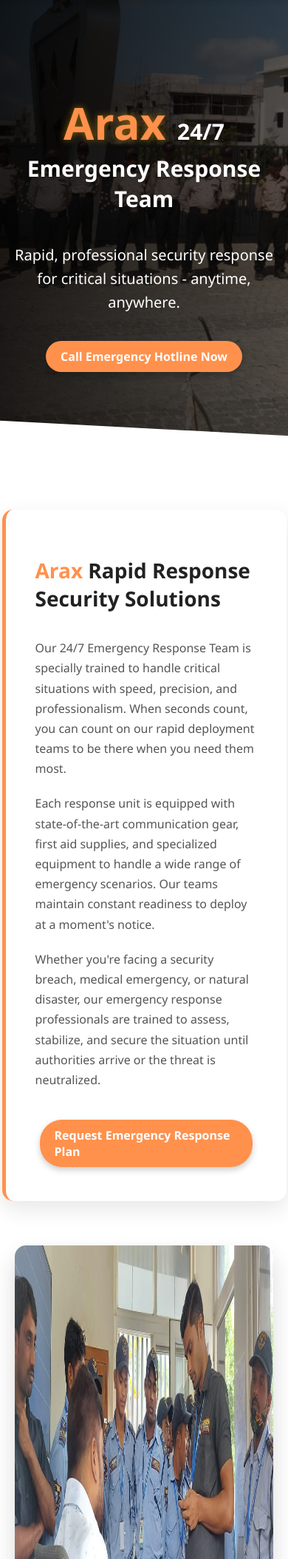
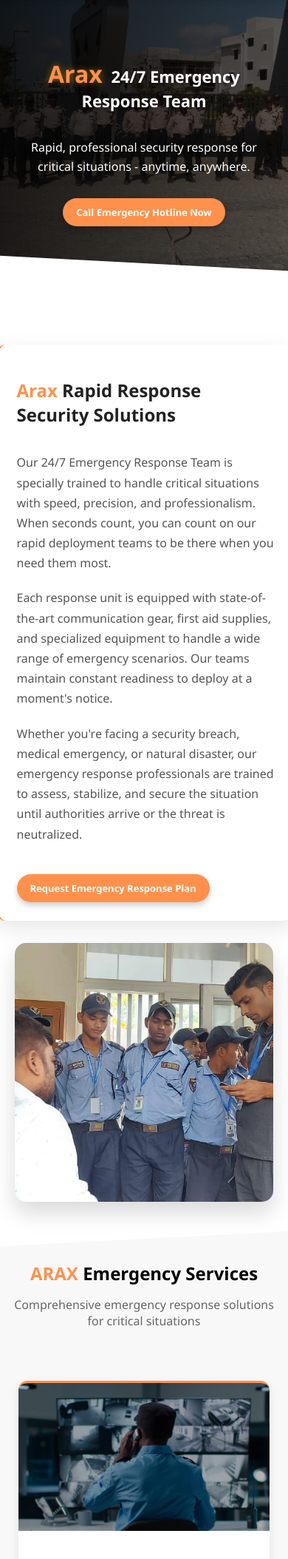
Before and after one commit to vinaykalwala/ARAX, a Django app: page /ert/ in a window 390 px wide. Shown: the part 132-2240 px from the top of the page at 74% size. Run offline with Django 5.2, Linux system fonts and the light colour scheme.

Commit message:
updated ert

```diff
--- a/templates/ert.html
+++ b/templates/ert.html
@@ -29,7 +29,86 @@
     }
   }
 
-  /* Hero Section with before/after */
+  @keyframes lubdubGlow {
+    0% {
+      transform: scale(1);
+      text-shadow: 0 0 8px rgba(249, 176, 0, 0.5);
+    }
+    15% {
+      transform: scale(1.2);
+      text-shadow: 0 0 25px rgba(249, 176, 0, 0.9);
+    }
+    30% {
+      transform: scale(1);
+      text-shadow: 0 0 10px rgba(249, 176, 0, 0.5);
+    }
+    45% {
+      transform: scale(1.1);
+      text-shadow: 0 0 20px rgba(249, 176, 0, 0.7);
+    }
+    60% {
+      transform: scale(1);
+      text-shadow: 0 0 8px rgba(249, 176, 0, 0.5);
+    }
+    100% {
+      transform: scale(1);
+      text-shadow: 0 0 6px rgba(249, 176, 0, 0.3);
+    }
+  }
+
+  /* Base Styles */
+  .btn-orange {
+    background-color: #ff914d;
+    color: white;
+    border: none;
+    padding: 14px 32px;
+    border-radius: 30px;
+    font-weight: 600;
+    text-decoration: none;
+    transition: all 0.3s ease;
+    box-shadow: 0 4px 8px rgba(0,0,0,0.2);
+    display: inline-block;
+  }
+
+  .btn-orange:hover {
+    background-color: rgb(250, 124, 46);
+    transform: translateY(-2px);
+    box-shadow: 0 6px 12px rgba(0,0,0,0.25);
+  }
+
+  .btn-orange.btn-outline {
+    background: transparent;
+    border: 2px solid #ff914d;
+  }
+
+  .btn-orange.btn-outline:hover {
+    background: #ff914d;
+  }
+
+  .section-title {
+    text-align: center;
+    margin-bottom: 60px;
+    animation: fadeInUp 1s ease-out;
+  }
+
+  .section-title h2 {
+    font-size: 28px;
+    margin-bottom: 15px;
+    position: relative;
+  }
+
+  .section-title h2 span {
+    color: #ff914d;
+  }
+
+  .section-title p {
+    max-width: 700px;
+    margin: 0 auto;
+    color: #666;
+    font-size: 18px;
+  }
+
+  /* Hero Section */
   .emergency-hero {
     display: flex;
     flex-direction: column;
@@ -107,29 +159,10 @@
     animation: fadeInUp 1s ease-out 0.4s both;
   }
 
-  .btn-orange {
-    background-color: #ff914d;
-    color: white;
-    border: none;
-    padding: 14px 32px;
-    border-radius: 30px;
-    font-weight: 600;
-    text-decoration: none;
-    transition: all 0.3s ease;
-    box-shadow: 0 4px 8px rgba(0,0,0,0.2);
-    animation: fadeInUp 1s ease-out 0.6s both;
-  }
-
-  .btn-orange:hover {
-    background-color: rgb(250, 124, 46);
-    transform: translateY(-2px);
-    box-shadow: 0 6px 12px rgba(0,0,0,0.25);
-  }
-
   /* Emergency Overview Section */
   .emergency-overview-wrapper {
     position: relative;
-    padding: 0px 0;
+    padding: 0;
     background: #fff;
   }
 
@@ -139,7 +172,7 @@
     padding: 0 20px;
     align-items: center;
     justify-content: center;
-    gap: 60px;
+    gap: 40px;
     max-width: 1200px;
     margin: 0 auto;
     position: relative;
@@ -149,7 +182,7 @@
   .emergency-overview-text {
     flex: 1;
     min-width: 300px;
-    padding: 40px;
+    padding: 30px;
     background: white;
     border-radius: 15px;
     box-shadow: 0 10px 30px rgba(0,0,0,0.1);
@@ -198,7 +231,9 @@
 
   .emergency-overview-image img {
     width: 100%;
-    height: 625px;
+    height: auto;
+    min-height: 400px;
+    object-fit: cover;
     display: block;
     transition: transform 0.5s ease;
   }
@@ -226,43 +261,21 @@
     z-index: 1;
   }
 
-  .section-title {
-    text-align: center;
-    margin-bottom: 60px;
-    animation: fadeInUp 1s ease-out;
-  }
-
-  .section-title h2 {
-    font-size: 28px;
-    margin-bottom: 15px;
-    position: relative;
-    display: inline-block;
-  }
-
-  .section-title h2 span {
-    color: #ff914d;
-  }
-
-  .section-title p {
-    max-width: 700px;
-    margin: 0 auto;
-    color: #666;
-    font-size: 18px;
-  }
-
   .services-grid {
     display: grid;
-    grid-template-columns: repeat(auto-fit, minmax(350px, 1fr));
+    grid-template-columns: repeat(auto-fit, minmax(300px, 1fr));
     gap: 30px;
     max-width: 1200px;
     margin: 0 auto;
+    padding: 20px;
+    box-sizing: border-box;
   }
 
   .service-card {
     background: white;
     border-radius: 12px;
     overflow: hidden;
-    box-shadow: 0 5px 15px rgba(0,0,0,0.08);
+    box-shadow: 0 5px 15px rgba(0, 0, 0, 0.08);
     transition: all 0.3s ease;
     animation: fadeInUp 1s ease-out;
     border-top: 3px solid #ff914d;
@@ -642,34 +660,6 @@
     text-align: center;
   }
 
-  .btn-orange {
-    background-color: #ff914d;
-    color: white;
-    border: none;
-    padding: 16px 32px;
-    border-radius: 30px;
-    font-weight: bold;
-    font-size: 18px;
-    margin: 10px;
-    display: inline-block;
-    text-decoration: none;
-    transition: all 0.3s ease;
-  }
-
-  .btn-orange:hover {
-    transform: translateY(-3px);
-    box-shadow: 0 5px 15px rgba(249, 176, 0, 0.4);
-  }
-
-  .btn-orange.btn-outline {
-    background: transparent;
-    border: 2px solid #ff914d;
-  }
-
-  .btn-orange.btn-outline:hover {
-    background: #ff914d;
-  }
-
   /* Response Time Counter */
   .response-counter {
     background: #ff914d;
@@ -694,67 +684,108 @@
   }
 
   /* Responsive Styles */
+  @media (max-width: 1200px) {
+    .emergency-overview {
+      gap: 30px;
+    }
+
+    .emergency-overview-text,
+    .emergency-overview-image {
+      min-width: 45%;
+    }
+  }
+
   @media (max-width: 992px) {
     .emergency-hero h1 {
-      font-size: 36px;
+      font-size: 32px;
     }
 
-    .process-step {
-      min-width: 150px;
+    .emergency-hero h1 span {
+      font-size: 50px;
+    }
+
+    .emergency-hero p {
+      font-size: 18px;
+    }
+
+    .cta-heading {
+      font-size: 32px;
+    }
+
+    .cta-box h3 {
+      font-size: 20px;
+    }
+
+    .cta-message p {
+      font-size: 16px;
+    }
+
+    .btn-orange {
+      padding: 12px 24px;
+      font-size: 16px;
     }
   }
 
   @media (max-width: 768px) {
     .emergency-hero {
-      padding: 100px 20px 120px;
+      padding: 80px 20px 120px;
     }
 
     .emergency-hero h1 {
-      font-size: 30px;
+      font-size: 28px;
+    }
+
+    .emergency-hero h1 span {
+      font-size: 42px;
+    }
+
+    .emergency-hero p {
+      font-size: 16px;
+    }
+
+    .emergency-overview-text,
+    .emergency-overview-image {
+      min-width: 100%;
+    }
+
+    .emergency-overview-text {
+      padding: 25px;
+    }
+
+    .emergency-overview-image img {
+      min-height: 350px;
     }
 
     .section-title h2 {
+      font-size: 26px;
+    }
+
+    .section-title p {
+      font-size: 16px;
+    }
+
+    .service-card-content h3 {
+      font-size: 20px;
+    }
+
+    .process-step {
+      min-width: 200px;
+    }
+
+    .cta-heading {
       font-size: 28px;
     }
 
-    .emergency-cta h2 {
-      font-size: 28px;
-    }
-    .emergency-cta {
-      padding: 80px 20px;
-    }
     .cta-content {
-      padding: 40px 20px;
-    }
-
-
-  }
-  @media screen and (max-width: 417px) {
-  .cta-container {
-    padding: 10px;
-  }
-
-  .cta-content {
-    padding: 10px;
-  }
-
-  .cta-heading {
-    font-size: 20px;
-    padding-bottom: 8px;
+      padding: 20px;
     }
 
     .cta-flex {
-    flex-direction: column;
-    gap: 15px;
-  }
-
-  .cta-column {
-    width: 100%;
+      gap: 20px;
     }
 
     .cta-box {
-    padding: 15px;
-    margin-bottom: 10px;
+      padding: 20px;
     }
 
     .cta-box h3 {
@@ -762,33 +793,144 @@
     }
 
     .cta-message p {
+      font-size: 15px;
+    }
+
+    .counter-number {
+      font-size: 36px;
+    }
+
+    .counter-label {
       font-size: 16px;
-    line-height: 1.5;
+    }
+  }
+
+  @media (max-width: 576px) {
+    .emergency-hero {
+      padding: 60px 20px 100px;
+    }
+
+    .emergency-hero h1 {
+      font-size: 24px;
+    }
+
+    .emergency-hero h1 span {
+      font-size: 36px;
+    }
+
+    .emergency-services {
+      padding: 60px 15px;
+    }
+
+    .services-grid {
+      grid-template-columns: 1fr;
+      padding: 10px;
+      gap: 20px;
+    }
+
+    .service-card-image {
+      height: 200px;
+    }
+
+    .service-card-content {
+      padding: 20px;
+    }
+
+    .emergency-features,
+    .emergency-process {
+      padding: 60px 15px;
+    }
+
+    .process-steps {
+      flex-direction: column;
+    }
+
+
+    .cta-heading {
+      font-size: 24px;
+    }
+
+    .cta-column {
+      min-width: 100%;
     }
 
     .btn-orange {
       padding: 10px 20px;
-    font-size: 16px;
-    margin: 6px;
+      font-size: 14px;
     }
 
-  .cta-offer {
-    padding: 10px;
-    font-size: 14px;
+    .step-number {
+      width: 50px;
+      height: 50px;
+      font-size: 20px;
+    }
+
+    .process-step h3 {
+      font-size: 18px;
+    }
+
+    .feature-item {
+      padding: 25px 20px;
+    }
+
+    .feature-icon {
+      font-size: 30px;
+    }
+
+    .feature-item h3 {
+      font-size: 18px;
+    }
+
+    .response-counter {
+      padding: 15px;
+    }
+
+    .counter-number {
+      font-size: 32px;
+    }
+
+    .counter-label {
+      font-size: 15px;
     }
   }
-@media screen and (max-width: 340px) {
+
+  @media (max-width: 400px) {
+    .emergency-hero h1 {
+      font-size: 22px;
+    }
+
+    .emergency-hero h1 span {
+      font-size: 32px;
+    }
+
     .btn-orange {
-    font-size: 14px;
-    padding: 10px 15px;
+      padding: 10px 18px;
+      font-size: 13px;
+    }
+
+    .emergency-overview-text h2,
+    .section-title h2 {
+      font-size: 24px;
+    }
+
+    .service-card-content h3 {
+      font-size: 18px;
+    }
+
+    .cta-heading {
+      font-size: 22px;
+    }
+
+    .cta-box {
+      padding: 15px;
+    }
+
+    .cta-box h3 {
+      font-size: 17px;
     }
 
     .cta-message p {
       font-size: 14px;
-  }
-
-  .cta-heading {
-    font-size: 20px;
     }
   }
 </style>
```
Also changed, not shown: other parts of templates/ert.html (+25 -47 lines). Lines whose indentation alone changed are shown as unchanged.
